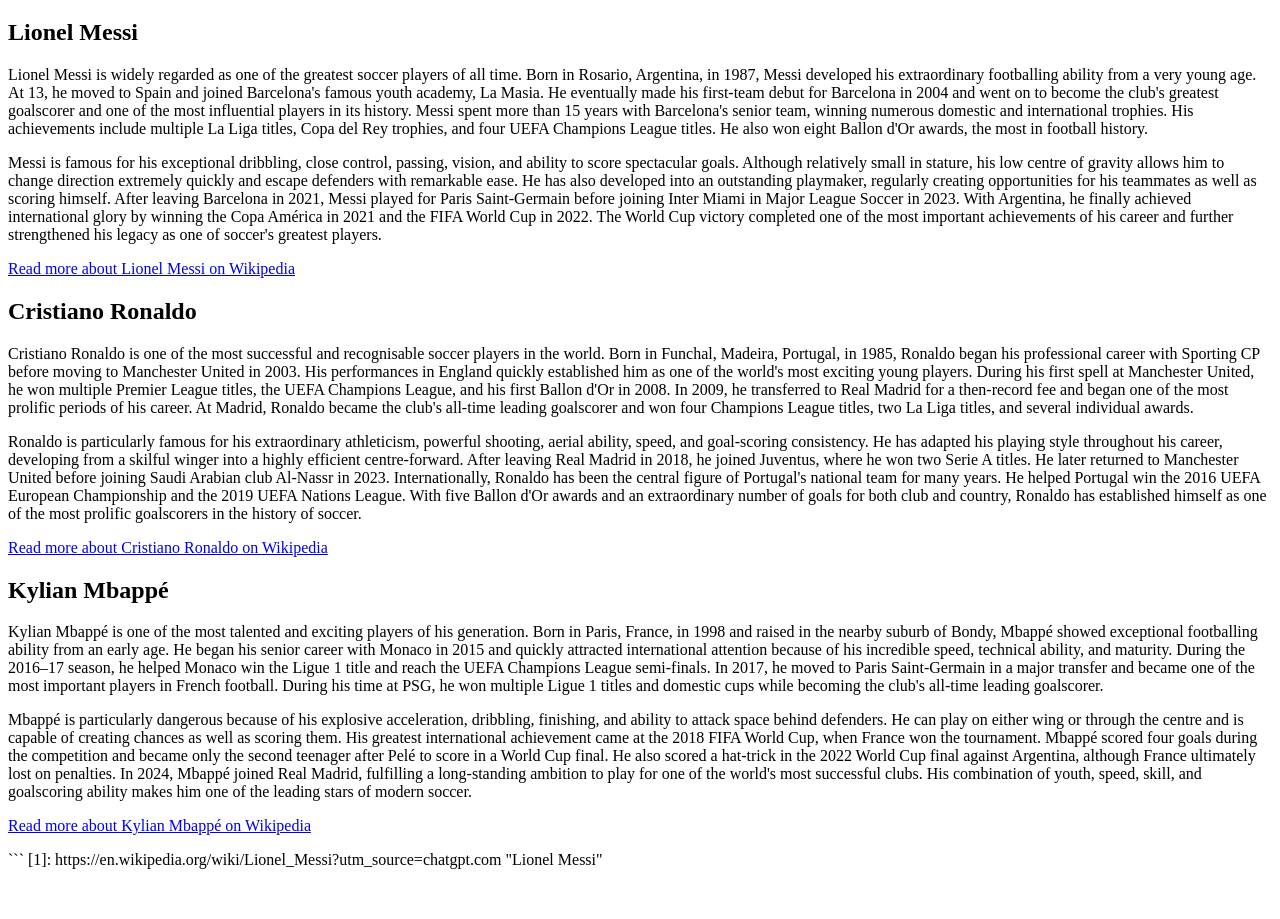
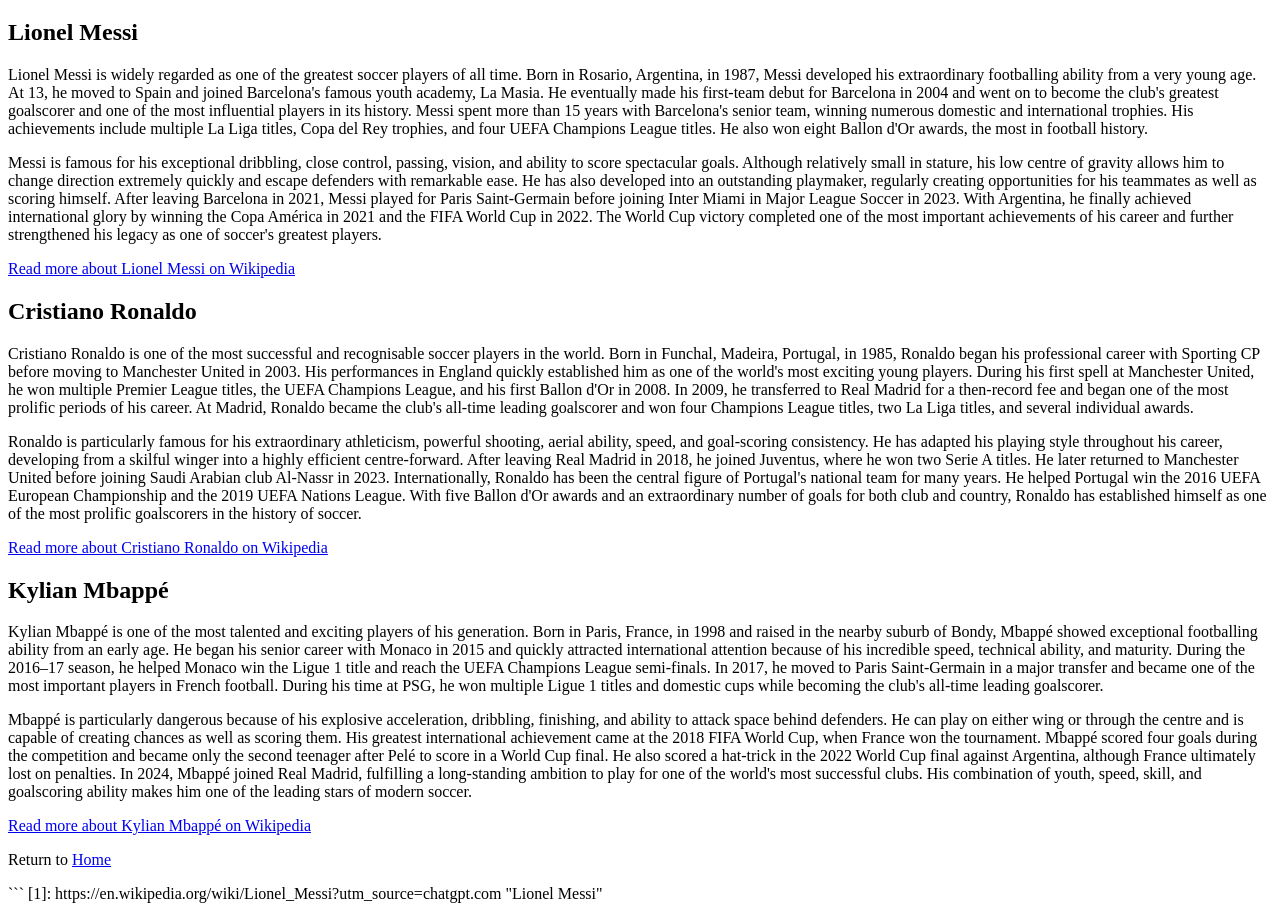
Before and after one commit to RodrigoMouraaaa/RodrigoMouraaaa.github.io, a plain HTML site: page exercises/soccer.html in a window 1280 px wide. Shown: the part 105-1024 px from the top of the page. Before the commit the page ends 982 px from the top, so only its background shows below. Drawn offline with Linux system fonts and the light colour scheme.

Commit message:
Add files via upload

```diff
--- a/exercises/soccer.html
+++ b/exercises/soccer.html
@@ -63,6 +63,8 @@
         <a href="https://en.wikipedia.org/wiki/Kylian_Mbapp%C3%A9" target="_blank">Read more about Kylian Mbappé on Wikipedia</a>
     </p>
 
+
+    <p>Return to <a href="../index.html">Home<a><p>
 </body>
 
 </html>
```
Also changed, not shown: exercises/laptops.html (+2 -0 lines).
